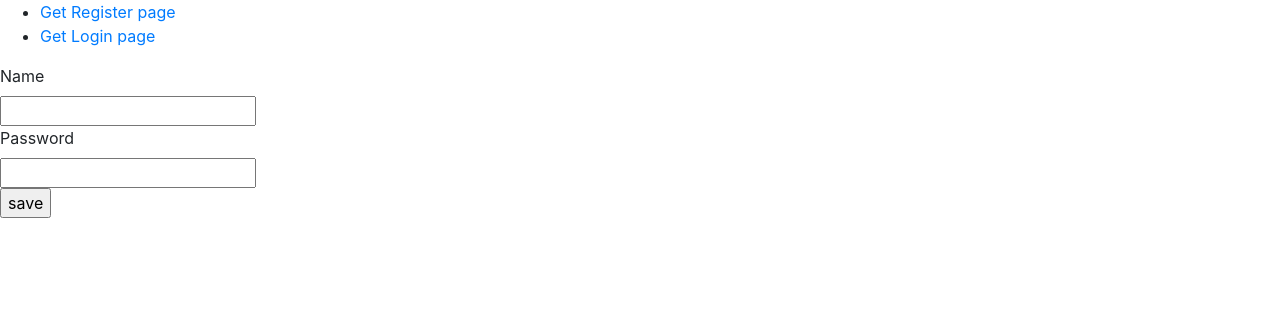
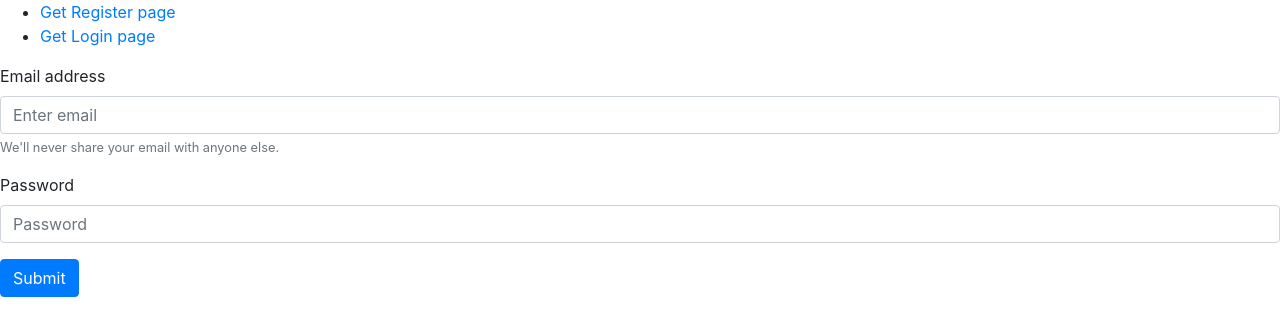
Before and after one commit to SakineMazlomyar/DynamicRegisterSigninProject, a PHP site: page /index.php?page=register in a window 1280 px wide. Shown: the top 336 px of the page. Run offline with PHP 8.4, Linux system fonts and the light colour scheme; some libraries are stand-ins or nearby versions.

Commit message:
addedBootstrap

```diff
--- a/view/register.php
+++ b/view/register.php
@@ -1,14 +1,18 @@
 <?php
     return "
+
     <form method='post' action='./view/register-code.php'>
-        <label>Name</label><br>
-        <input type='text' name='name'><br>
-        <label>Password</label><br>
-        <input type='text' name='password'><br>
-        <input type='submit' value='save' name='new-register'>
-    </form>
+  <div class='form-group'>
+    <label for='exampleInputEmail1'>Email address</label>
+    <input type='email' class='form-control' id='exampleInputEmail1' aria-describedby='emailHelp' placeholder='Enter email' name='name'>
+    <small id='emailHelp' class='form-text text-muted'>We'll never share your email with anyone else.</small>
+  </div>
+  <div class='form-group'>
+    <label for='exampleInputPassword1'>Password</label>
+    <input type='password' class='form-control' id='exampleInputPassword1' placeholder='Password' name='password'>
+  </div>
+  <button type='submit' class='btn btn-primary' name='new-register'>Submit</button>
+</form>
 
-
-    "
-
+"
 ?>
```
